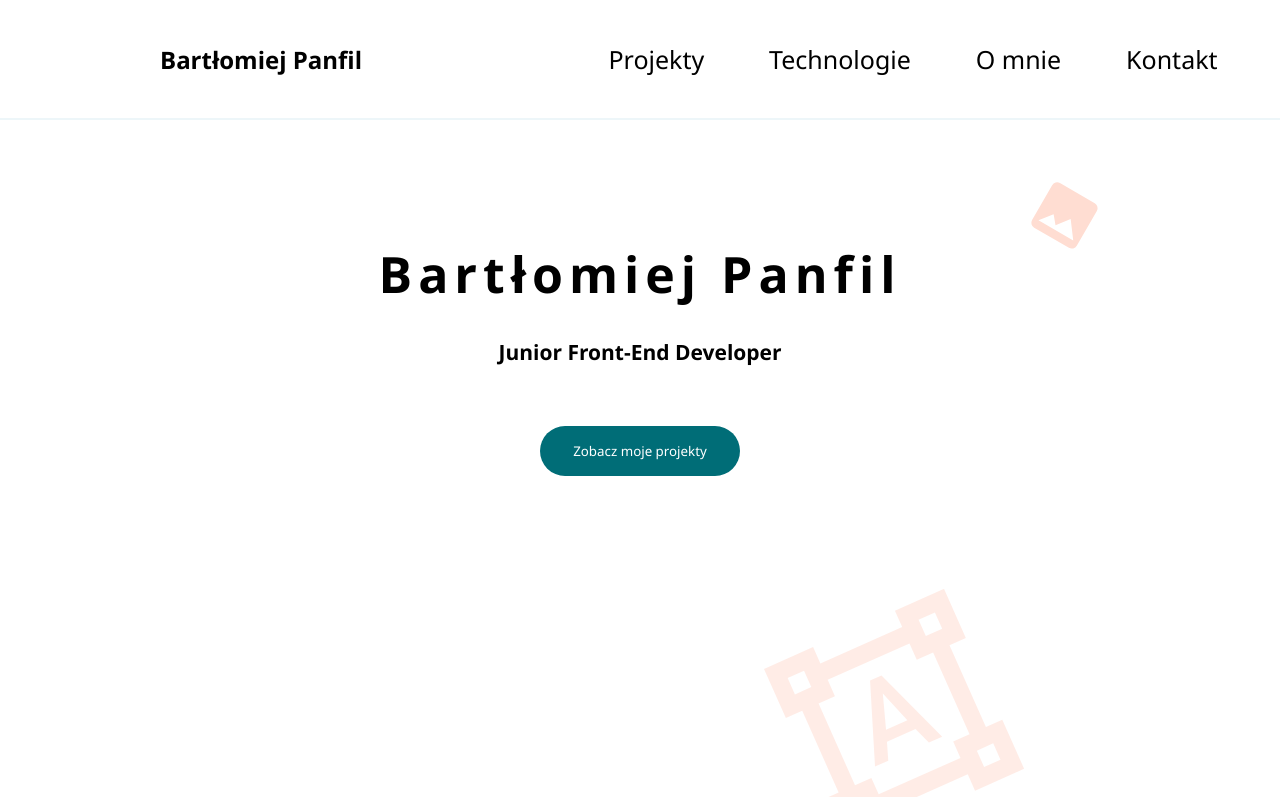
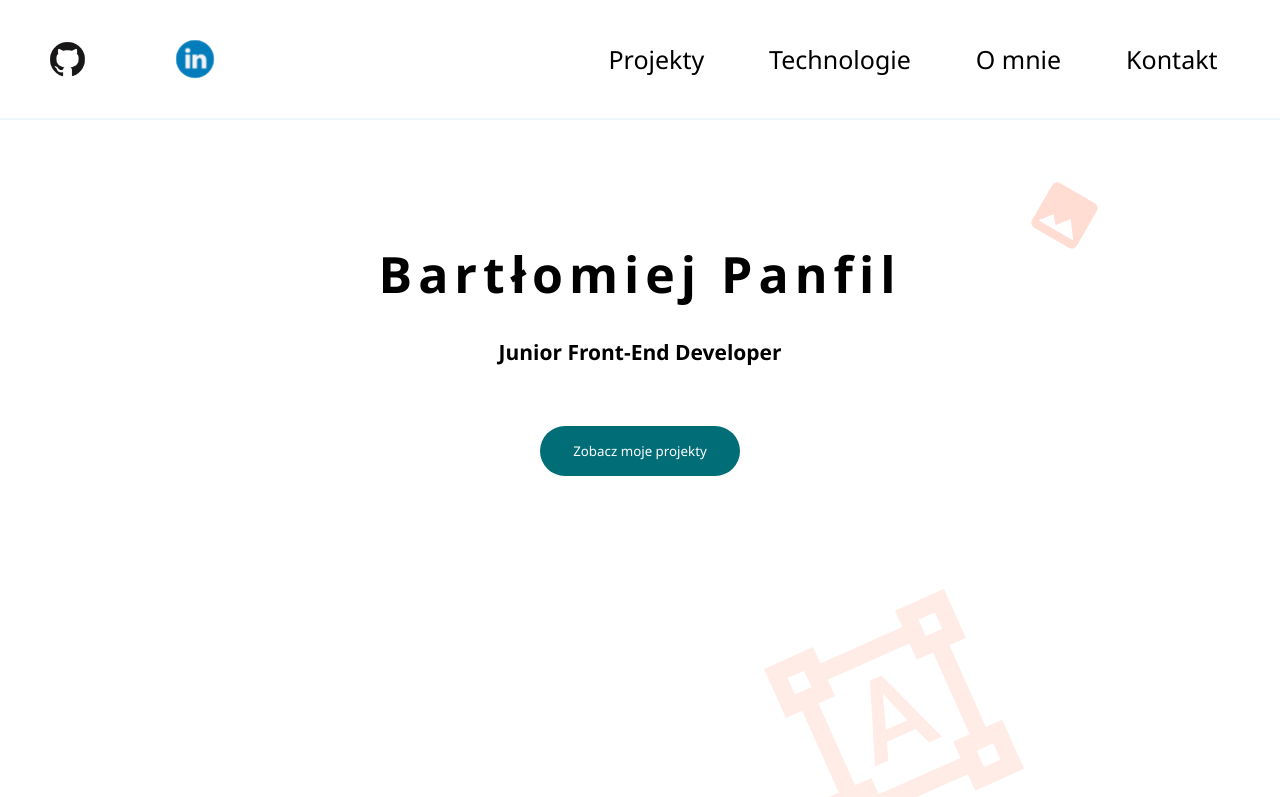
Before and after one commit to Bartlomiej95/MyWebsite, a React (Create React App) app: page / in a window 1280 px wide. Shown: the top 797 px of the page. Built offline with nearby package versions, Linux system fonts and the light colour scheme; what react-animations would draw is missing.

Commit message:
Style and add social media icon in header

```diff
--- a/src/organisms/Header/Header.js
+++ b/src/organisms/Header/Header.js
@@ -2,6 +2,8 @@ import React, { useState } from 'react';
 import styled, { css } from 'styled-components';
 import { Link } from 'react-scroll';
 import menuIcon from '../../assets/menuIcon.svg';
+import githubIcon from '../../assets/github.svg';
+import linkedinIcon from '../../assets/linkedin.svg';
 import FlyoutMenu from '../../molecules/FlyoutMenu/FlyoutMenu';
 import { MenuHeading } from '../../components/Heading/Heading';
 
@@ -43,10 +45,17 @@ const HeaderWrapperDesktop = styled.header`
 
 const LeftSide = styled.div`
      @media(min-width: 1280px) {
+        display: flex;
+        align-items: center;
+        justify-content: space-around;
         height: 100%;
         line-height: ${({ theme }) => theme.Header.desktopHeight};
         width: 20vw;
-        margin: 0 auto;
+
+        img {
+            display: block;
+            transform: scale(1.5);
+        }
     }
 `;
 
@@ -75,6 +84,10 @@ const NavLink = styled(Link)`
     display: block;
     font-size: 25px;
     cursor: pointer;
+
+    :hover {
+        color: #006D77;
+    }
 `;
 
 const Header = () => {
@@ -101,7 +114,8 @@ const Header = () => {
                         </HeaderWrapper>
                         <HeaderWrapperDesktop>
                             <LeftSide>
-                                <h2>Bartłomiej Panfil</h2>
+                               <a href="https://github.com/Bartlomiej95"> <img src={githubIcon} /></a>
+                               <a href="https://www.linkedin.com/in/bart%C5%82omiej-panfil-8a6a8b196/"> <img src={linkedinIcon} /></a>
                             </LeftSide>
                             <Navigation>
                                 <WrapperUl>
```
Also changed, not shown: src/assets/linkedin.svg (added).
